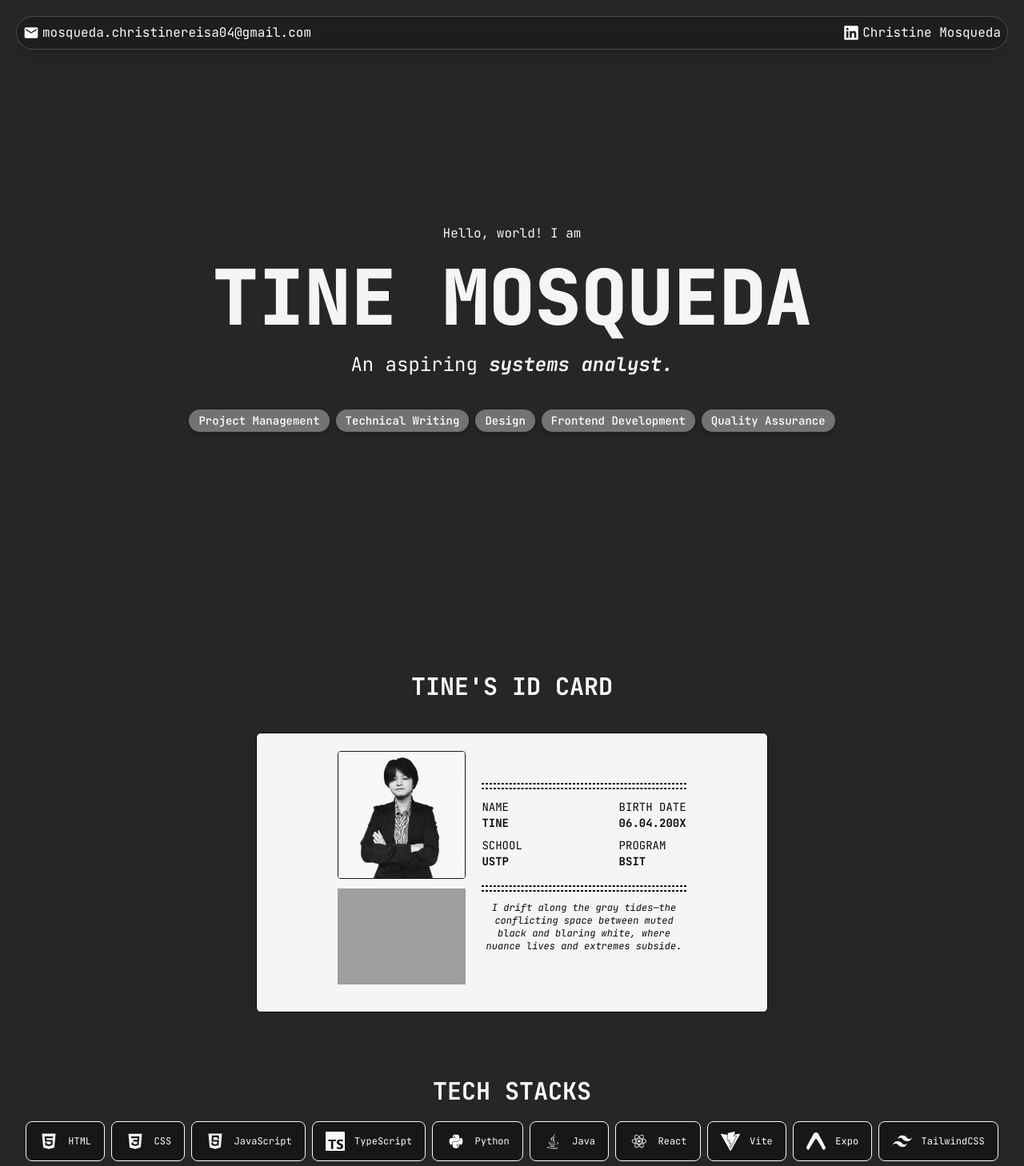
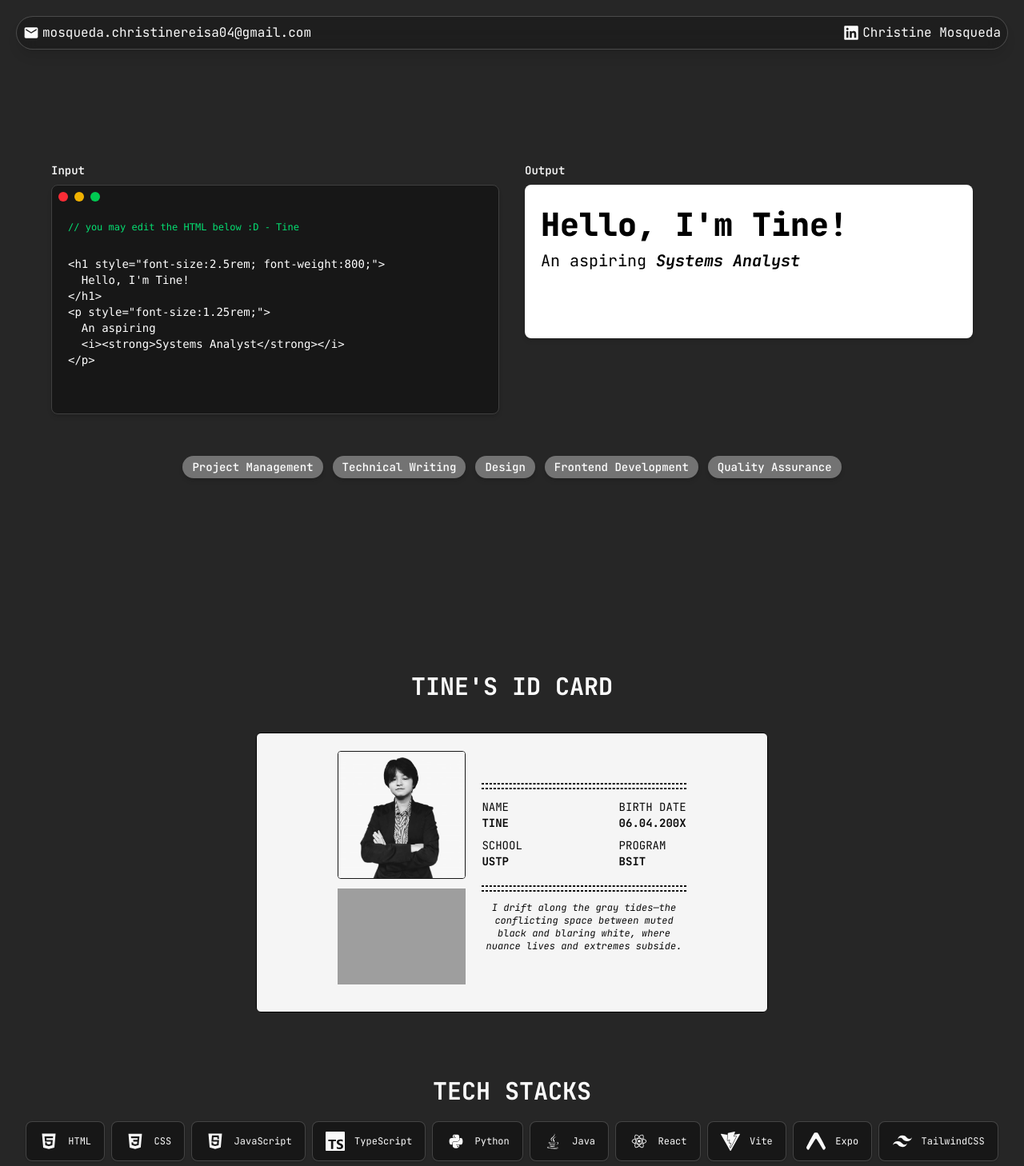
Before and after one commit to cmosqueda/portfolio, a React (Vite) app: page / in a window 1280 px wide. Shown: the top 1458 px of the page at 80% size. Built offline with nearby package versions, Linux system fonts and the light colour scheme; grey boxes are pictures that could not be loaded.

Commit message:
changed banner section

```diff
--- a/src/sections/Banner.tsx
+++ b/src/sections/Banner.tsx
@@ -1,10 +1,4 @@
-// import aespaWhiplash from "../assets/personal/aespa_whiplash_1.gif";
-// import aespaWhip from "../assets/personal/aespa-whiplash-2.gif";
-// import whiplash from "../assets/personal/whiplash.jpg";
-// import whiplashtwo from "../assets/personal/whiplashdark.jfif";
-
-// import { useEffect, useState } from "react";
-// import { useTheme } from "@/contexts/ThemeContext";
+import { useState } from "react";
 
 const skillset = [
   { skill: "Project Management" },
@@ -15,24 +9,50 @@ const skillset = [
 ];
 
 export default function Banner() {
+  const [htmlCode, setHtmlCode] = useState(`
+<h1 style="font-size:2.5rem; font-weight:800;">
+  Hello, I'm Tine!
+</h1>
+<p style="font-size:1.25rem;">
+  An aspiring
+  <i><strong>Systems Analyst</strong></i>
+</p>
+`);
+
   return (
-    <>
-      <div className="flex-col h-screen flex items-center justify-center overflow-hidden">
-        {/* text */}
-        <div className="text-center text-lvlnine space-y-5 m-5">
-          <p className="text-xs sm:text-base">Hello, world! I am</p>
-          <p className=" font-black uppercase text-6xl sm:text-8xl">Tine Mosqueda</p>
-          <p className="text-lg sm:text-2xl">
-            An aspiring{" "}
-            <i>
-              <strong>systems analyst.</strong>
-            </i>
-          </p>
-          {/* <hr className="border-2" /> */}
+    <section className="min-h-screen flex flex-col items-center justify-center p-6  text-white space-y-8">
+      {/* Dual display container */}
+      <div className="flex flex-col sm:flex-row gap-8 w-full max-w-6xl">
+        {/* Input box */}
+        <div className="flex flex-col w-full sm:w-1/2 space-y-2">
+          <p className="text-sm font-semibold text-lvlnine">Input</p>
+          <div className="bg-neutral-900 border border-neutral-700 rounded-lg p-5 shadow-md font-mono text-sm relative">
+            <div className="absolute top-2 left-2 flex space-x-2">
+              <span className="w-3 h-3 rounded-full bg-red-500"></span>
+              <span className="w-3 h-3 rounded-full bg-yellow-500"></span>
+              <span className="w-3 h-3 rounded-full bg-green-500"></span>
+            </div>
+            <div className="mt-6 text-green-400 text-xs mb-2">// you may edit the HTML below :D - Tine</div>
+            <textarea
+              className="w-full h-48 bg-transparent text-white outline-none resize-none"
+              value={htmlCode}
+              onChange={(e) => setHtmlCode(e.target.value)}
+            />
+          </div>
         </div>
 
-        {/* skills */}
-        <div className="flex flex-wrap gap-2 items-center justify-center mt-5 mx-5">
+        {/* Output box */}
+        <div className="flex flex-col w-full sm:w-1/2 space-y-2">
+          <p className="text-sm font-semibold text-lvlnine">Output</p>
+          <div
+            className="bg-white text-black rounded-lg p-5 shadow-md min-h-[12rem]"
+            dangerouslySetInnerHTML={{ __html: htmlCode }}
+          />
+        </div>
+      </div>
+
+      {/* Skills */}
+      <div className="flex flex-wrap gap-3 items-center justify-center mt-5">
         {skillset.map((item, index) => (
           <span
             key={index}
@@ -42,7 +62,6 @@ export default function Banner() {
           </span>
         ))}
       </div>
-      </div>
-    </>
+    </section>
   );
 }
--- a/src/sections/IdCard.tsx
+++ b/src/sections/IdCard.tsx
@@ -13,7 +13,7 @@ export default function IdCard() {
         {/* Flip container */}
         <div
           onClick={() => setFlipped(!flipped)}
-          className="cursor-pointer perspective md:w-3/6 w-5/6 transition-all h-[600px] sm:h-[350px]"
+          className="cursor-pointer perspective md:w-3/6 w-5/6 transition-all h-[500px] sm:h-[350px]"
         >
           <div
             className={`relative w-full h-full transition-transform duration-700 transform-style preserve-3d ${
--- a/src/sections/Projects.tsx
+++ b/src/sections/Projects.tsx
@@ -83,17 +83,17 @@ export default function Projects() {
           <p className="txtcolor text-3xl font-bold">PROJECTS</p>
 
           {/* outer layout */}
-          <div className="my-3 mx-3 text-sm">
+          <div className=" text-sm">
             {/* projects wrapper */}
             {/* THIS WRAPPER */}
-            <div className="flex flex-wrap gap-2 my-4  mx-auto overflow-y-auto">
+            <div className="flex flex-wrap gap-4 my-10 mx-3">
               {projectsData.map((project, index) => (
                 <a
                   key={index}
                   href={project.link}
                   target="_blank"
                   rel="noopener noreferrer"
-                  className="txtcolor flex flex-col flex-grow items-center text-center border rounded-lg p-5 bg-lvlone hover:bg-lvlseven hover:text-lvlone hover:shadow-xl transition-all w-auto sm:w-[260px] h-auto cursor-pointer"
+                  className="txtcolor flex flex-col flex-grow items-center text-center border border-lvlfive/50 rounded-lg p-5 bg-lvlone w-auto sm:w-[260px] h-auto cursor-pointer shadow transition-transform duration-300 hover:scale-105 hover:bg-lvlfive/20"
                 >
                   <img
                     src={project.logoSrc}
--- a/src/sections/TechStacks.tsx
+++ b/src/sections/TechStacks.tsx
@@ -70,7 +70,7 @@ export default function TechStacks() {
               {stacks.map(({ name, Icon }, index) => (
                 <div
                   key={index}
-                  className="bg-lvlone flex flex-grow flex-row p-3 items-center justify-center border rounded-lg hover:bg-lvlfour hover:shadow-2xl shadow-lvlfour transition-all"
+                  className="bg-lvlone flex flex-grow flex-row p-3 items-center justify-center border border-lvlfive/50 rounded-lg shadow transition-transform duration-300 hover:scale-105 hover:bg-lvlfive/20"
                 >
                   <Icon className="w-6 h-6"></Icon>
                   <p className="ml-3">{name}</p>
```
Lines whose indentation alone changed are shown as unchanged.
